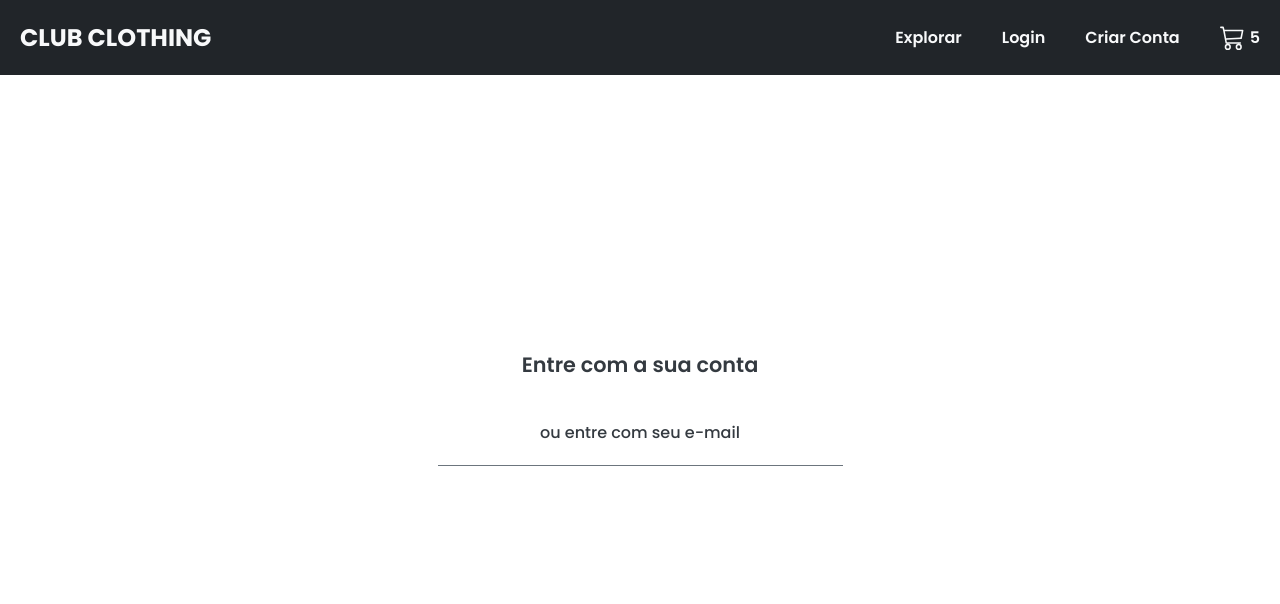
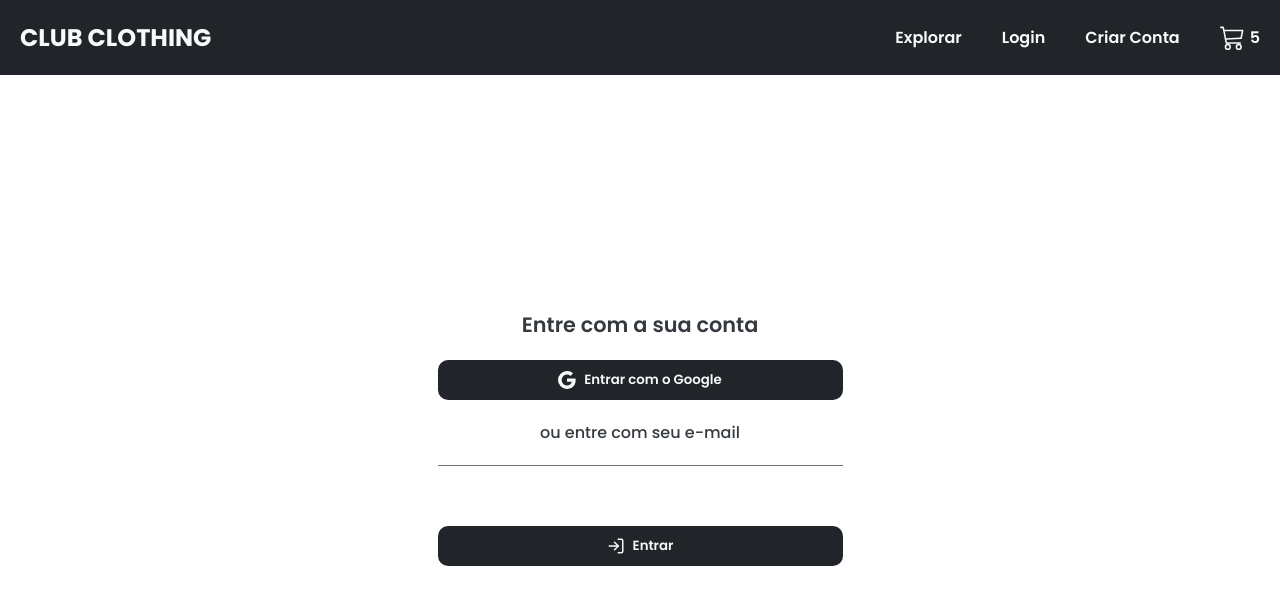
Before and after one commit to andressouza25/frontend-ecommerce, a React (Create React App) app: page /Login in a window 1280 px wide. Shown: the top 604 px of the page. Built offline with nearby package versions, Linux system fonts and the light colour scheme; no server answers.

Commit message:
feat: add Custom Button to Login Page

```diff
--- a/src/components/custom-button/custom-button.component.tsx
+++ b/src/components/custom-button/custom-button.component.tsx
@@ -1,5 +1,6 @@
 import React, { FunctionComponent, ButtonHTMLAttributes } from 'react'
 
+// Styles
 import { CustomButtonContainer, IconContainer } from './custom-button.styles'
 
 interface CustomButtonProps extends ButtonHTMLAttributes<HTMLButtonElement> {
--- a/src/pages/login/login.page.tsx
+++ b/src/pages/login/login.page.tsx
@@ -1,4 +1,11 @@
+import { BsGoogle } from 'react-icons/bs'
+import { FiLogIn } from 'react-icons/fi'
+
+// Components
+import CustomButton from '../../components/custom-button/custom-button.component'
 import Header from '../../components/header/header.components'
+
+// Styles
 import {
   LoginContainer,
   LoginContent,
@@ -15,14 +22,16 @@
         <LoginContent>
           <LoginHeadline>Entre com a sua conta</LoginHeadline>
 
-          {/* {Button} */}
+          <CustomButton startIcon={<BsGoogle size={18} />}>
+            Entrar com o Google
+          </CustomButton>
 
           <LoginSubtitle>ou entre com seu e-mail</LoginSubtitle>
 
           <LoginInputContainer>{/* {Email Input} */}</LoginInputContainer>
           <LoginInputContainer>{/* {Password Input} */}</LoginInputContainer>
 
-          {/* {Button} */}
+          <CustomButton startIcon={<FiLogIn size={18} />}>Entrar</CustomButton>
         </LoginContent>
       </LoginContainer>
     </>
```
